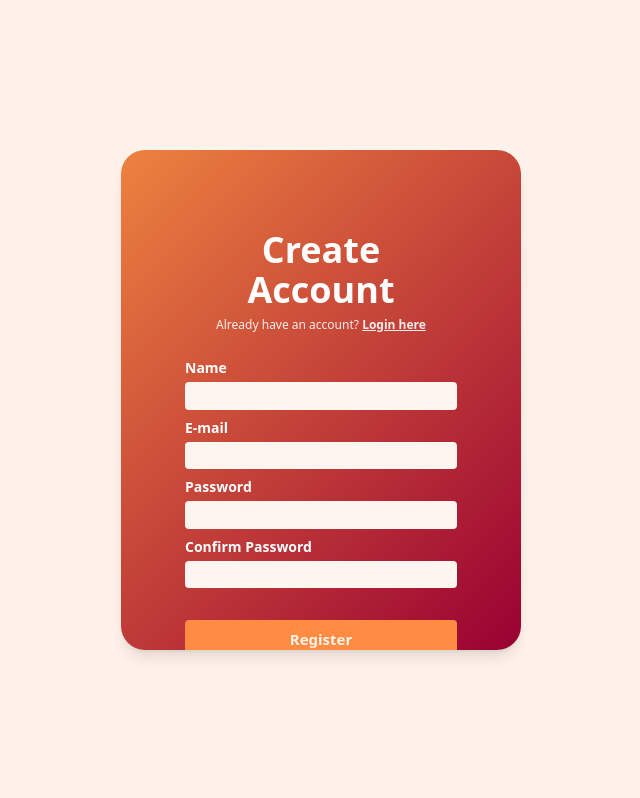
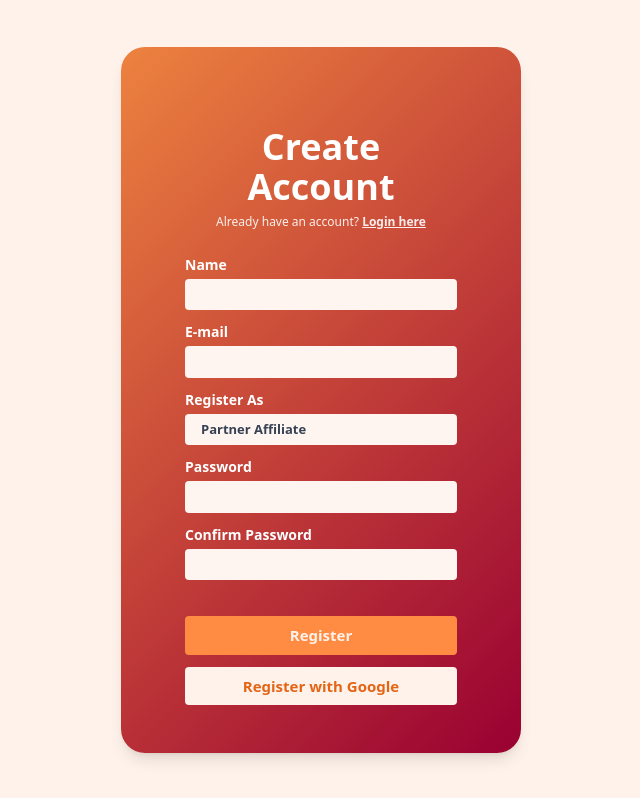
Before and after one commit to yasmnask/okai-admin, a React (Vite) app: page /register in a window 1280 px wide. Shown: the whole page, without its empty margins (319-959 px from the left). Built offline with nearby package versions, Linux system fonts and the light colour scheme.

Commit message:
update terbaru FE, feat/ add register affiliate role

```diff
--- a/src/pages/AddUser.jsx
+++ b/src/pages/AddUser.jsx
@@ -155,6 +155,7 @@ export default function AddUser() {
                     className="w-full pl-12 pr-4 py-4 bg-slate-50 border-none rounded-2xl text-sm font-bold outline-none focus:ring-2 focus:ring-orange-500/20 appearance-none cursor-pointer"
                   >
                     <option value="customer">Customer / Pembeli</option>
+                    <option value="affiliate">Affiliate / Partner</option>
                     <option value="admin">Admin Operasional</option>
                   </select>
                 </div>
--- a/src/pages/EditUser.jsx
+++ b/src/pages/EditUser.jsx
@@ -1,10 +1,16 @@
-import React, { useState, useEffect } from 'react';
-import { useNavigate, useParams } from 'react-router-dom';
+import React, { useState, useEffect } from "react";
+import { useNavigate, useParams } from "react-router-dom";
 import {
-  ArrowLeft, Save, Mail, ShieldCheck,
-  Lock, User, Info, Loader2
-} from 'lucide-react';
-import { getUserById, updateUser } from '../services/api';
+  ArrowLeft,
+  Save,
+  Mail,
+  ShieldCheck,
+  Lock,
+  User,
+  Info,
+  Loader2,
+} from "lucide-react";
+import { getUserById, updateUser } from "../services/api";
 
 export default function EditUser() {
   const { id } = useParams();
@@ -13,10 +19,10 @@ export default function EditUser() {
   const [isSubmitting, setIsSubmitting] = useState(false);
 
   const [formData, setFormData] = useState({
-    name: '',
-    email: '',
-    role: 'customer',
-    password: '' // Password sengaja dikosongkan untuk alasan keamanan
+    name: "",
+    email: "",
+    role: "customer",
+    password: "", // Password sengaja dikosongkan untuk alasan keamanan
   });
 
   useEffect(() => {
@@ -29,17 +35,19 @@ export default function EditUser() {
           const userData = response.data;
 
           // Detektor Keamanan: Lempar kembali jika role tidak diizinkan diedit
-          if (userData.role === 'superadmin' || userData.role === 'affiliate') {
-            alert('Akses Ditolak: Anda tidak memiliki izin untuk mengedit profil ini.');
-            navigate('/users');
+          if (userData.role === "superadmin") {
+            alert(
+              "Akses Ditolak: Anda tidak memiliki izin untuk mengedit profil Super Admin.",
+            );
+            navigate("/users");
             return;
           }
 
           setFormData({
             name: userData.name,
             email: userData.email,
-            role: userData.role || 'customer',
-            password: '' // Tetap kosongkan
+            role: userData.role || "customer",
+            password: "", // Tetap kosongkan
           });
         } else {
           alert("Pengguna tidak ditemukan!");
@@ -67,10 +75,13 @@ export default function EditUser() {
       }
 
       const response = await updateUser(id, payload);
-      if(response.success) {
-        navigate('/users');
+      if (response.success) {
+        navigate("/users");
       } else {
-        alert("Gagal menyimpan: " + JSON.stringify(response.errors || "Periksa kembali data Anda"));
+        alert(
+          "Gagal menyimpan: " +
+            JSON.stringify(response.errors || "Periksa kembali data Anda"),
+        );
       }
     } catch (error) {
       alert("Error: Terjadi masalah koneksi.");
@@ -79,7 +90,8 @@ export default function EditUser() {
     }
   };
 
-  if (isLoading) return (
+  if (isLoading)
+    return (
       <div className="flex h-screen w-full flex-col items-center justify-center bg-[#F8FAFC] gap-4">
         <Loader2 className="animate-spin text-[#E65100]" size={40} />
         <p className="text-slate-400 font-bold animate-pulse uppercase text-[10px] tracking-widest">
@@ -94,7 +106,7 @@ export default function EditUser() {
       <div className="flex flex-col md:flex-row justify-between items-start md:items-center gap-4 mb-10 sticky top-0 z-10 bg-[#F8FAFC]/80 backdrop-blur-md py-4">
         <div className="flex items-center gap-4">
           <button
-            onClick={() => navigate('/users')}
+            onClick={() => navigate("/users")}
             className="p-2.5 bg-white border border-slate-200 rounded-2xl text-slate-400 hover:text-[#E65100] transition-all shadow-sm"
           >
             <ArrowLeft size={22} />
@@ -103,13 +115,15 @@ export default function EditUser() {
             <div className="flex items-center gap-2 text-[10px] font-black text-[#E65100] uppercase tracking-[0.2em]">
               <ShieldCheck size={12} /> ID Pengguna: {id}
             </div>
-            <h1 className="text-2xl font-black text-[#1E293B]">Edit <span className="text-[#E65100]">User</span></h1>
+            <h1 className="text-2xl font-black text-[#1E293B]">
+              Edit <span className="text-[#E65100]">User</span>
+            </h1>
           </div>
         </div>
 
         <div className="flex gap-3 w-full md:w-auto">
           <button
-            onClick={() => navigate('/users')}
+            onClick={() => navigate("/users")}
             className="flex-1 md:flex-none px-6 py-3.5 bg-white text-slate-500 rounded-2xl font-bold border border-slate-200 hover:bg-slate-50 transition-all"
           >
             Batal
@@ -119,7 +133,13 @@ export default function EditUser() {
             disabled={isSubmitting}
             className="flex-1 md:flex-none px-10 py-3.5 bg-[#1E293B] text-white rounded-2xl font-black uppercase text-xs tracking-widest shadow-xl hover:scale-[1.02] active:scale-95 transition-all disabled:opacity-50 flex items-center justify-center gap-2"
           >
-            {isSubmitting ? "Menyimpan..." : <><Save size={18} /> Simpan Perubahan</>}
+            {isSubmitting ? (
+              "Menyimpan..."
+            ) : (
+              <>
+                <Save size={18} /> Simpan Perubahan
+              </>
+            )}
           </button>
         </div>
       </div>
@@ -134,14 +154,21 @@ export default function EditUser() {
             <div className="grid grid-cols-1 md:grid-cols-2 gap-8">
               {/* NAMA LENGKAP */}
               <div className="space-y-2">
-                <label className="text-[10px] font-black text-slate-400 uppercase tracking-widest ml-1">Nama Lengkap</label>
+                <label className="text-[10px] font-black text-slate-400 uppercase tracking-widest ml-1">
+                  Nama Lengkap
+                </label>
                 <div className="relative">
-                  <User className="absolute left-4 top-1/2 -translate-y-1/2 text-slate-300" size={18} />
+                  <User
+                    className="absolute left-4 top-1/2 -translate-y-1/2 text-slate-300"
+                    size={18}
+                  />
                   <input
                     type="text"
                     required
                     value={formData.name}
-                    onChange={(e) => setFormData({...formData, name: e.target.value})}
+                    onChange={(e) =>
+                      setFormData({ ...formData, name: e.target.value })
+                    }
                     className="w-full pl-12 pr-4 py-4 bg-slate-50 border-none rounded-2xl text-sm font-bold outline-none focus:ring-2 focus:ring-orange-500/20"
                   />
                 </div>
@@ -149,30 +176,44 @@ export default function EditUser() {
 
               {/* EMAIL */}
               <div className="space-y-2">
-                <label className="text-[10px] font-black text-slate-400 uppercase tracking-widest ml-1">Alamat Email</label>
+                <label className="text-[10px] font-black text-slate-400 uppercase tracking-widest ml-1">
+                  Alamat Email
+                </label>
                 <div className="relative">
-                  <Mail className="absolute left-4 top-1/2 -translate-y-1/2 text-slate-300" size={18} />
+                  <Mail
+                    className="absolute left-4 top-1/2 -translate-y-1/2 text-slate-300"
+                    size={18}
+                  />
                   <input
                     type="email"
                     required
                     value={formData.email}
-                    onChange={(e) => setFormData({...formData, email: e.target.value})}
+                    onChange={(e) =>
+                      setFormData({ ...formData, email: e.target.value })
+                    }
                     className="w-full pl-12 pr-4 py-4 bg-slate-50 border-none rounded-2xl text-sm font-bold outline-none focus:ring-2 focus:ring-orange-500/20"
                   />
                 </div>
               </div>
 
-              {/* ROLE SELECTION */}
               <div className="space-y-2">
-                <label className="text-[10px] font-black text-slate-400 uppercase tracking-widest ml-1">Hak Akses (Role)</label>
+                <label className="text-[10px] font-black text-slate-400 uppercase tracking-widest ml-1">
+                  Hak Akses (Role)
+                </label>
                 <div className="relative">
-                  <ShieldCheck className="absolute left-4 top-1/2 -translate-y-1/2 text-slate-300" size={18} />
+                  <ShieldCheck
+                    className="absolute left-4 top-1/2 -translate-y-1/2 text-slate-300"
+                    size={18}
+                  />
                   <select
                     value={formData.role}
-                    onChange={(e) => setFormData({...formData, role: e.target.value})}
+                    onChange={(e) =>
+                      setFormData({ ...formData, role: e.target.value })
+                    }
                     className="w-full pl-12 pr-4 py-4 bg-slate-50 border-none rounded-2xl text-sm font-bold outline-none focus:ring-2 focus:ring-orange-500/20 appearance-none cursor-pointer"
                   >
                     <option value="customer">Customer / Pembeli</option>
+                    <option value="affiliate">Affiliate / Partner</option>
                     <option value="admin">Admin Operasional</option>
                   </select>
                 </div>
@@ -182,14 +223,21 @@ export default function EditUser() {
               <div className="space-y-2">
                 <label className="text-[10px] font-black text-slate-400 uppercase tracking-widest ml-1 flex justify-between">
                   <span>Kata Sandi Baru</span>
-                  <span className="text-orange-400 italic font-medium">(Opsional)</span>
+                  <span className="text-orange-400 italic font-medium">
+                    (Opsional)
+                  </span>
                 </label>
                 <div className="relative">
-                  <Lock className="absolute left-4 top-1/2 -translate-y-1/2 text-slate-300" size={18} />
+                  <Lock
+                    className="absolute left-4 top-1/2 -translate-y-1/2 text-slate-300"
+                    size={18}
+                  />
                   <input
                     type="password"
                     value={formData.password}
-                    onChange={(e) => setFormData({...formData, password: e.target.value})}
+                    onChange={(e) =>
+                      setFormData({ ...formData, password: e.target.value })
+                    }
                     className="w-full pl-12 pr-4 py-4 bg-slate-50 border-none rounded-2xl text-sm font-bold outline-none focus:ring-2 focus:ring-orange-500/20"
                     placeholder="Kosongkan jika tidak diubah"
                   />
@@ -202,9 +250,13 @@ export default function EditUser() {
                 <Info size={20} />
               </div>
               <div>
-                <p className="text-xs font-black text-slate-700 uppercase tracking-tight mb-1">Informasi Pembaruan</p>
+                <p className="text-xs font-black text-slate-700 uppercase tracking-tight mb-1">
+                  Informasi Pembaruan
+                </p>
                 <p className="text-[11px] text-slate-500 leading-relaxed font-medium">
-                  Pastikan alamat email yang dimasukkan valid dan belum digunakan oleh pengguna lain. Jika kolom kata sandi dikosongkan, kata sandi lama akan tetap dipertahankan.
+                  Pastikan alamat email yang dimasukkan valid dan belum
+                  digunakan oleh pengguna lain. Jika kolom kata sandi
+                  dikosongkan, kata sandi lama akan tetap dipertahankan.
                 </p>
               </div>
             </div>
--- a/src/pages/Register.jsx
+++ b/src/pages/Register.jsx
@@ -1,10 +1,11 @@
 import { useState } from "react";
 import { Link, useNavigate } from "react-router-dom";
-import { registerAdmin, getGoogleLoginUrl } from "../services/api"; //
+import { registerAdmin, getGoogleLoginUrl } from "../services/api";
 
-export default function RegisterPage() {
+export default function Register() {
   const [name, setName] = useState("");
   const [email, setEmail] = useState("");
+  const [role, setRole] = useState("affiliate"); // Default ke affiliate
   const [password, setPassword] = useState("");
   const [confirmPassword, setConfirmPassword] = useState("");
   const [isLoading, setIsLoading] = useState(false);
@@ -13,23 +14,23 @@ export default function RegisterPage() {
   const handleRegister = async (e) => {
     e.preventDefault();
     if (password !== confirmPassword) {
-      alert("Password dan Konfirmasi Password tidak cocok!");
+      alert("❌ Password dan Konfirmasi Password tidak cocok!");
       return;
     }
     setIsLoading(true);
 
     try {
-      // 4. Kirim data ke API (Kunci: password_confirmation)
       const result = await registerAdmin({
         name,
         email,
+        role,
         password,
         password_confirmation: confirmPassword
       });
 
       if (result.success) {
-        alert("✅ Registrasi berhasil! Silakan periksa kotak masuk email Anda.");
-        navigate("/login"); // 5. Arahkan ke halaman login
+        alert(`✅ Registrasi sebagai ${role.toUpperCase()} berhasil! Silakan periksa email Anda.`);
+        navigate("/login");
       }
     } catch (error) {
       console.error("Register error:", error);
@@ -41,9 +42,7 @@ export default function RegisterPage() {
 
   const handleGoogleRegister = async () => {
     try {
-      // Menggunakan URL yang sama persis dengan Login
       const result = await getGoogleLoginUrl();
-
       if (result.url) {
         window.location.href = result.url;
       } else {
@@ -56,9 +55,9 @@ export default function RegisterPage() {
   };
 
   return (
-    <div className="min-h-screen flex items-center justify-center bg-[#fff2ea] font-poppins">
+    <div className="min-h-screen flex items-center justify-center bg-[#fff2ea] font-poppins px-4 py-10">
       <div
-        className="w-[400px] h-[500px] rounded-3xl px-16 py-12 shadow-lg overflow-y-auto max-h-[90vh] [&::-webkit-scrollbar]:w-1 [&::-webkit-scrollbar-thumb]:bg-white/30"
+        className="w-full max-w-[400px] h-fit max-h-[90vh] rounded-3xl px-16 py-12 shadow-lg overflow-y-auto [&::-webkit-scrollbar]:w-1 [&::-webkit-scrollbar-thumb]:bg-white/20"
         style={{
           background: "linear-gradient(135deg, #ed823f 0%, #990032 100%)",
         }}
@@ -67,7 +66,7 @@ export default function RegisterPage() {
           Create Account
         </h1>
 
-        <p className="text-center text-[12px] text-white/90 mb-6">
+        <p className="text-center text-[12px] text-white/90 mb-6 font-poppins">
           Already have an account?{" "}
           <Link
             to="/login"
@@ -78,7 +77,8 @@ export default function RegisterPage() {
         </p>
 
         <form onSubmit={handleRegister}>
-          <div>
+          {/* NAME */}
+          <div className="mb-3">
             <label className="block text-white text-sm font-semibold mb-1">
               Name
             </label>
@@ -87,12 +87,13 @@ export default function RegisterPage() {
               value={name}
               onChange={(e) => setName(e.target.value)}
               required
-              className="w-full text-[13px] text-gray-700 py-1 px-4 rounded bg-[#fef5f0]"
+              className="w-full text-[13px] text-gray-700 py-1.5 px-4 rounded bg-[#fef5f0] outline-none border-none"
             />
           </div>
 
-          <div>
-            <label className="block text-white text-sm font-semibold mt-2 mb-1">
+          {/* EMAIL */}
+          <div className="mb-3">
+            <label className="block text-white text-sm font-semibold mb-1">
               E-mail
             </label>
             <input
@@ -100,12 +101,28 @@ export default function RegisterPage() {
               value={email}
               onChange={(e) => setEmail(e.target.value)}
               required
-              className="w-full text-[13px] text-gray-700 py-1 px-4 rounded bg-[#fef5f0]"
+              className="w-full text-[13px] text-gray-700 py-1.5 px-4 rounded bg-[#fef5f0] outline-none border-none"
             />
           </div>
 
-          <div>
-            <label className="block text-white text-sm font-semibold mt-2 mb-1">
+          {/* ROLE SELECT */}
+          <div className="mb-3">
+            <label className="block text-white text-sm font-semibold mb-1">
+              Register As
+            </label>
+            <select
+              value={role}
+              onChange={(e) => setRole(e.target.value)}
+              className="w-full text-[13px] text-gray-700 py-1.5 px-4 rounded bg-[#fef5f0] outline-none border-none font-bold cursor-pointer appearance-none"
+            >
+              <option value="affiliate">Partner Affiliate</option>
+              <option value="admin">Admin Operasional</option>
+            </select>
+          </div>
+
+          {/* PASSWORD */}
+          <div className="mb-3">
+            <label className="block text-white text-sm font-semibold mb-1">
               Password
             </label>
             <input
@@ -113,12 +130,13 @@ export default function RegisterPage() {
               value={password}
               onChange={(e) => setPassword(e.target.value)}
               required
-              className="w-full text-[13px] text-gray-700 py-1 px-4 rounded bg-[#fef5f0]"
+              className="w-full text-[13px] text-gray-700 py-1.5 px-4 rounded bg-[#fef5f0] outline-none border-none"
             />
           </div>
 
-          <div>
-            <label className="block text-white text-sm font-semibold mt-2 mb-1">
+          {/* CONFIRM PASSWORD */}
+          <div className="mb-3">
+            <label className="block text-white text-sm font-semibold mb-1">
               Confirm Password
             </label>
             <input
@@ -126,18 +144,20 @@ export default function RegisterPage() {
               value={confirmPassword}
               onChange={(e) => setConfirmPassword(e.target.value)}
               required
-              className="w-full text-[13px] text-gray-700 py-1 px-4 rounded bg-[#fef5f0]"
+              className="w-full text-[13px] text-gray-700 py-1.5 px-4 rounded bg-[#fef5f0] outline-none border-none"
             />
           </div>
 
+          {/* SUBMIT BUTTON */}
           <button
             type="submit"
             disabled={isLoading}
-            className="w-full py-2 px-4 mt-8 text-[#fff2ea] text-[15px] font-semibold rounded bg-[#ff8c42] hover:bg-[#e46516] transition-colors duration-300"
+            className="w-full py-2 px-4 mt-6 text-[#fff2ea] text-[15px] font-semibold rounded bg-[#ff8c42] hover:bg-[#e46516] transition-colors duration-300"
           >
             {isLoading ? "Registering..." : "Register"}
           </button>
 
+          {/* GOOGLE BUTTON */}
           <button
             type="button"
             onClick={handleGoogleRegister}
```
Lines whose indentation alone changed are shown as unchanged.
